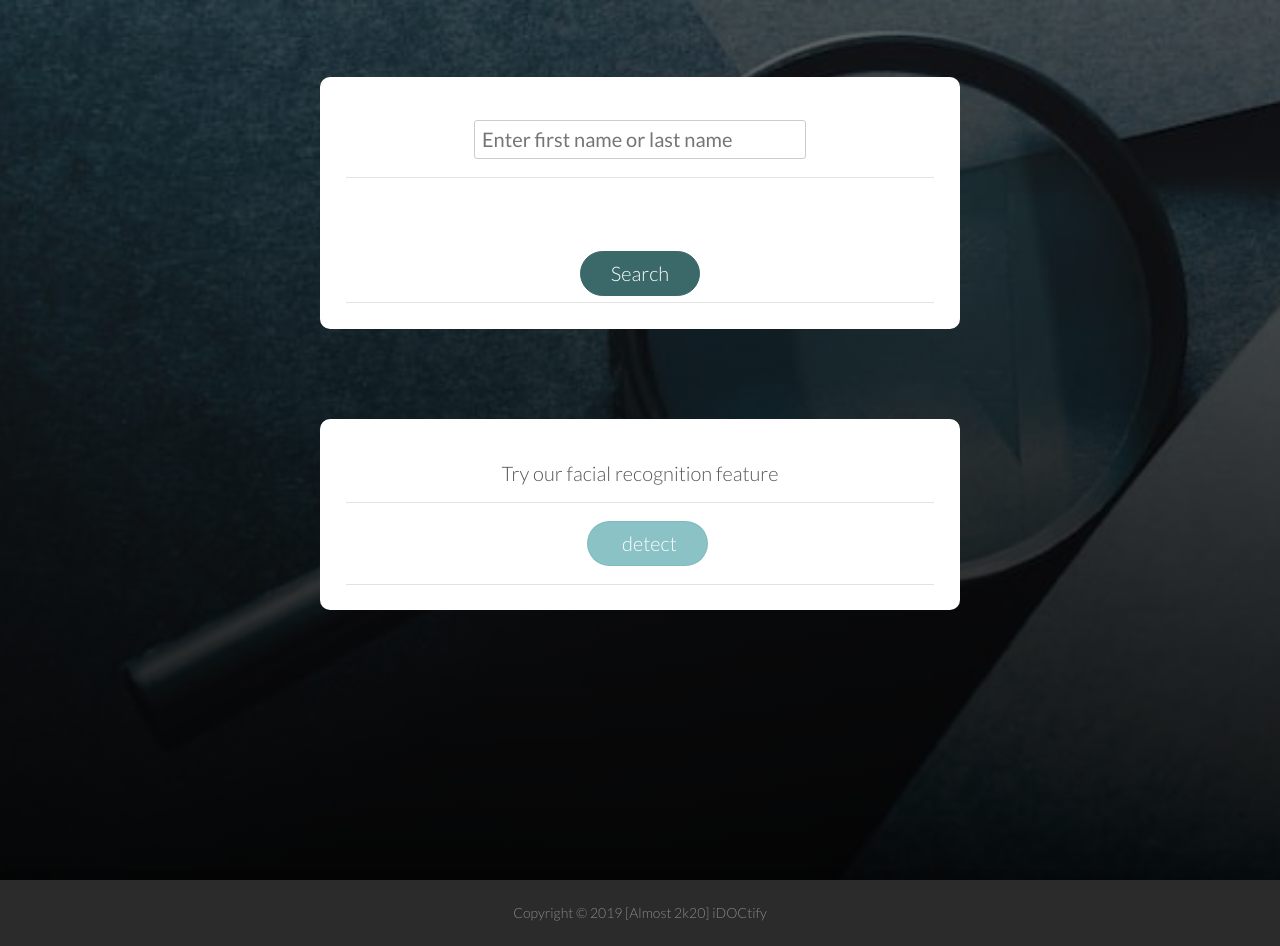
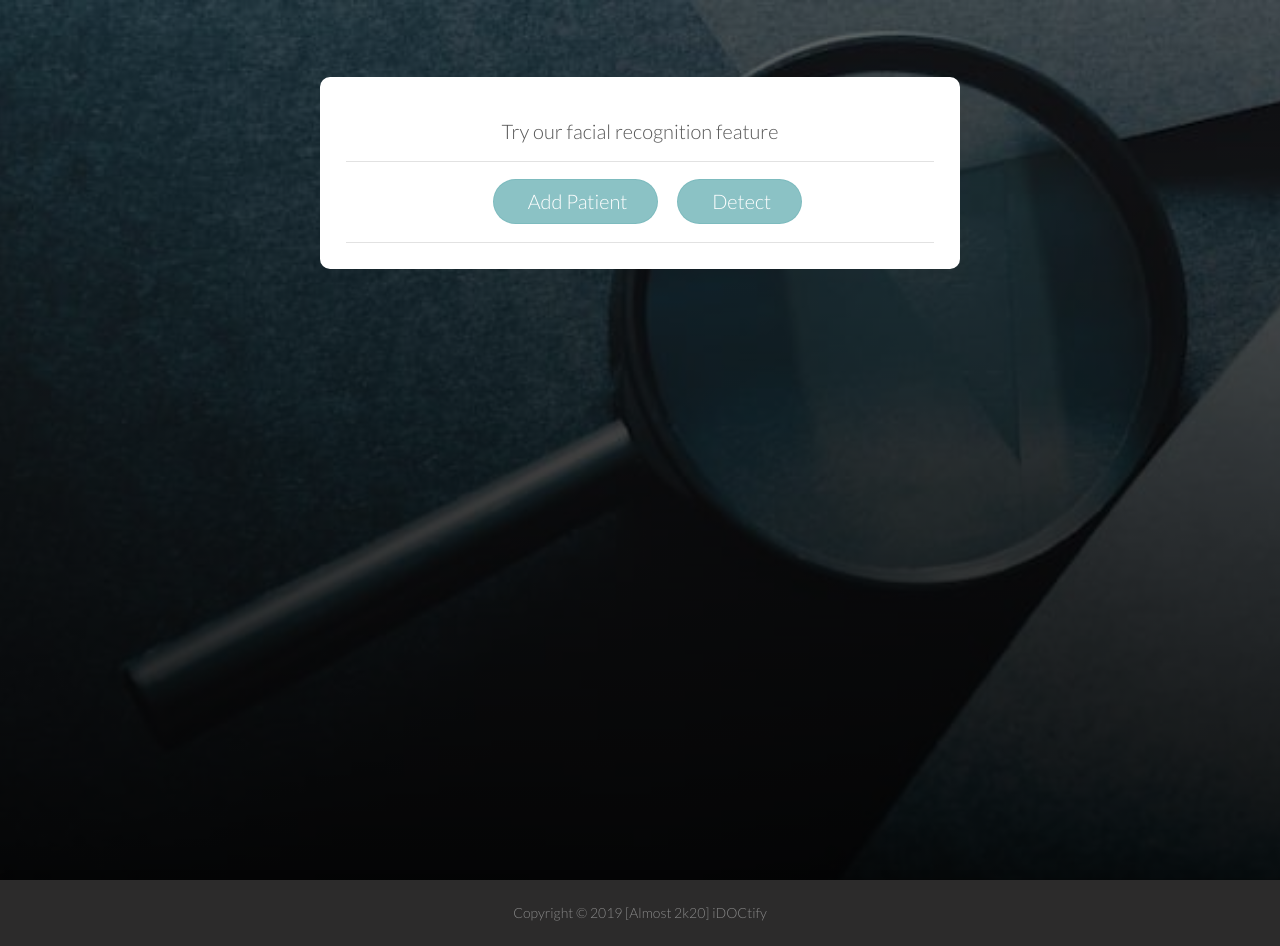
Before and after one commit to EeshaArif/iDOCtify, a Django app: page /accounts/profile/ in a window 1280 px wide. Run offline with Django 3.2, Linux system fonts and the light colour scheme.

Commit message:
Cleaned UI

```diff
--- a/templates/home.html
+++ b/templates/home.html
@@ -17,8 +17,8 @@
 
                     <div class="action-wrapper">
                 <a class="btn btn-full js--scroll-to-plans letterbtn" href="/detect" >Detect </a>
-
-                 <a class="btn btn-ghost btn2 js--scroll-to-start contactbtn" id="contactbtn" href="{% url 'account_login' %}">Log-in</a>
+                <a class="btn btn-ghost btn2 js--scroll-to-start contactbtn" id="contactbtn" href="/admin">Add Patient</a>
+              <!--   <a class="btn btn-ghost btn2 js--scroll-to-start contactbtn" id="contactbtn" href="{% url 'account_login' %}">Log-in</a>  -->
 
                     </div>
 
--- a/templates/profile.html
+++ b/templates/profile.html
@@ -2,14 +2,14 @@
 
 {% block content %}
 <header id="detect-header">
-<form class="login signinform" id="login3"action="{% url 'display' %}" method="post">
+<!--<form class="login signinform" id="login3"action="{% url 'display' %}" method="post">
   {% csrf_token %}
   <P>
   <input type="text" name="srch1" placeholder="Enter first name or last name">
 </P><p>
   <button type="submit" name="button">Search</button>
 </p>
-</form>
+</form>-->
 <!--<div class="Row">
 <a href="{% url 'history' %}">Save New History</a>
 </div>-->
@@ -17,7 +17,9 @@
 <form class="login signinform"  action="#"  method="post">
 	<p>Try our facial recognition feature</p>
 	<p>
- <a class="btn btn-full1" href="/detect"><img  class="img-responsive" /> detect </a>
+ <a class="btn btn-full1" href="/admin"><img  class="img-responsive" /> Add Patient</a>
+ <a class="btn btn-full1" href="/detect"><img  class="img-responsive" /> Detect </a>
+
 </form>
 <!--<a href="{% url 'account_logout' %}">Logout</a>-->
 <!--<div class="row">
```
Also changed, not shown: db.sqlite3, media/images/barack-obama-12782369-1-402.jpg (added), media/images/pewdiepie.jpg (added), myapp/views.py (line endings or trailing spaces).
